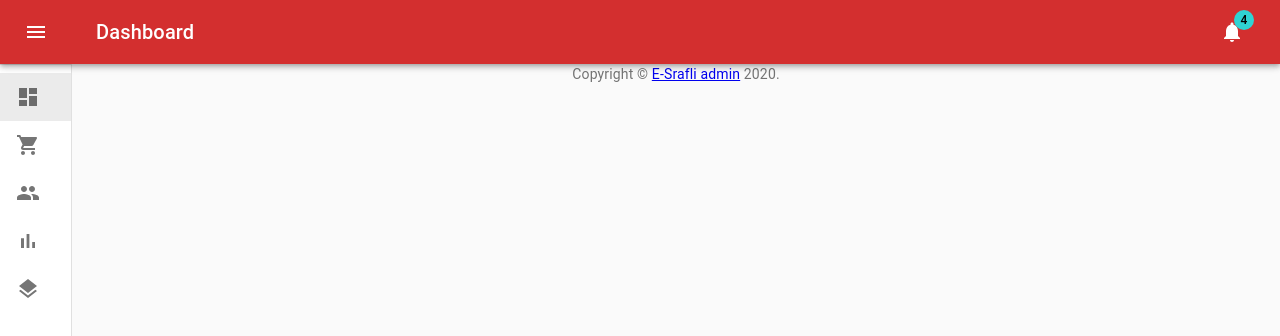
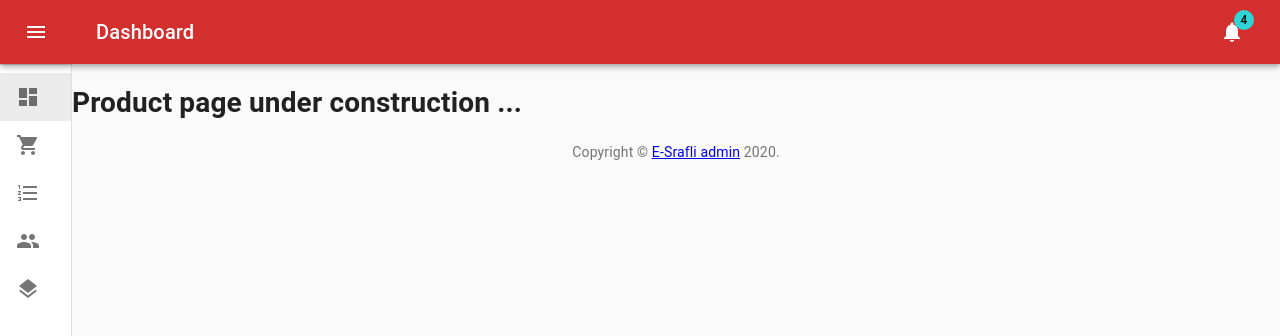
Before and after one commit to roiacult/Administration-Material-React-App, a React (Create React App) app: page /products in a window 1280 px wide. Shown: the top 336 px of the page. Built offline with nearby package versions, Linux system fonts and the light colour scheme; sample sign-in values are in the browser's storage.

Commit message:
fix some warnings and starting in product page

```diff
--- a/src/containers/App.js
+++ b/src/containers/App.js
@@ -6,6 +6,7 @@ import { ThemeProvider, createMuiTheme } from "@material-ui/core";
 import AuthHandler from "../pages/main/AuthHandler";
 import Main from "../pages/main/main";
 import Dashboard from "../pages/main/dashbord/Dashbord";
+import Product from "../pages/main/products/products";
 
 const theme = createMuiTheme({
   palette: {
@@ -31,6 +32,7 @@ const App = () => {
         <AuthHandler path="/">
           <Main path="/">
             <Dashboard path="/" />
+            <Product path="/products" />
           </Main>
         </AuthHandler>
         <Auth path="/login" />
--- a/src/pages/main/AuthHandler.js
+++ b/src/pages/main/AuthHandler.js
@@ -8,7 +8,10 @@ const AuthHandler = ({ children }) => {
 };
 
 AuthHandler.propTypes = {
-  children: PropTypes.object,
+  children: PropTypes.oneOfType([
+    PropTypes.arrayOf(PropTypes.node),
+    PropTypes.node,
+  ]).isRequired,
 };
 
 export default AuthHandler;
--- a/src/pages/main/ListItems.js
+++ b/src/pages/main/ListItems.js
@@ -5,9 +5,8 @@ import ListItemText from "@material-ui/core/ListItemText";
 import DashboardIcon from "@material-ui/icons/Dashboard";
 import ShoppingCartIcon from "@material-ui/icons/ShoppingCart";
 import PeopleIcon from "@material-ui/icons/People";
-import BarChartIcon from "@material-ui/icons/BarChart";
+import FormatListNumberedIcon from "@material-ui/icons/FormatListNumbered";
 import LayersIcon from "@material-ui/icons/Layers";
-import PropTypes from "prop-types";
 import { navigate } from "@reach/router";
 
 const MainListItems = () => {
@@ -24,6 +23,9 @@ const MainListItems = () => {
         navigate("/orders");
         break;
       case 2:
+        navigate("/products");
+        break;
+      case 3:
         navigate("/suppliers");
         break;
     }
@@ -56,9 +58,9 @@ const MainListItems = () => {
         onClick={() => chnageFragmentTo(2)}
       >
         <ListItemIcon>
-          <PeopleIcon />
+          <FormatListNumberedIcon />
         </ListItemIcon>
-        <ListItemText primary="Customers" />
+        <ListItemText primary="Products" />
       </ListItem>
       <ListItem
         button
@@ -66,9 +68,9 @@ const MainListItems = () => {
         onClick={() => chnageFragmentTo(3)}
       >
         <ListItemIcon>
-          <BarChartIcon />
+          <PeopleIcon />
         </ListItemIcon>
-        <ListItemText primary="Reports" />
+        <ListItemText primary="Customers" />
       </ListItem>
       <ListItem
         button
@@ -84,9 +86,4 @@ const MainListItems = () => {
   );
 };
 
-MainListItems.propTypes = {
-  currentFragment: PropTypes.number.isRequired,
-  fragmentChanger: PropTypes.func,
-};
-
 export default MainListItems;
--- a/src/pages/main/Main.js
+++ b/src/pages/main/Main.js
@@ -190,7 +190,10 @@ const Main = ({ children }) => {
 };
 
 Main.propTypes = {
-  children: PropTypes.object,
+  children: PropTypes.oneOfType([
+    PropTypes.arrayOf(PropTypes.node),
+    PropTypes.node,
+  ]).isRequired,
 };
 
 export default Main;
--- /dev/null
+++ b/src/pages/main/products/products.js
@@ -0,0 +1,11 @@
+import React from "react";
+
+const Product = () => {
+  return (
+    <div>
+      <h1>Product page under construction ...</h1>
+    </div>
+  );
+};
+
+export default Product;
```
